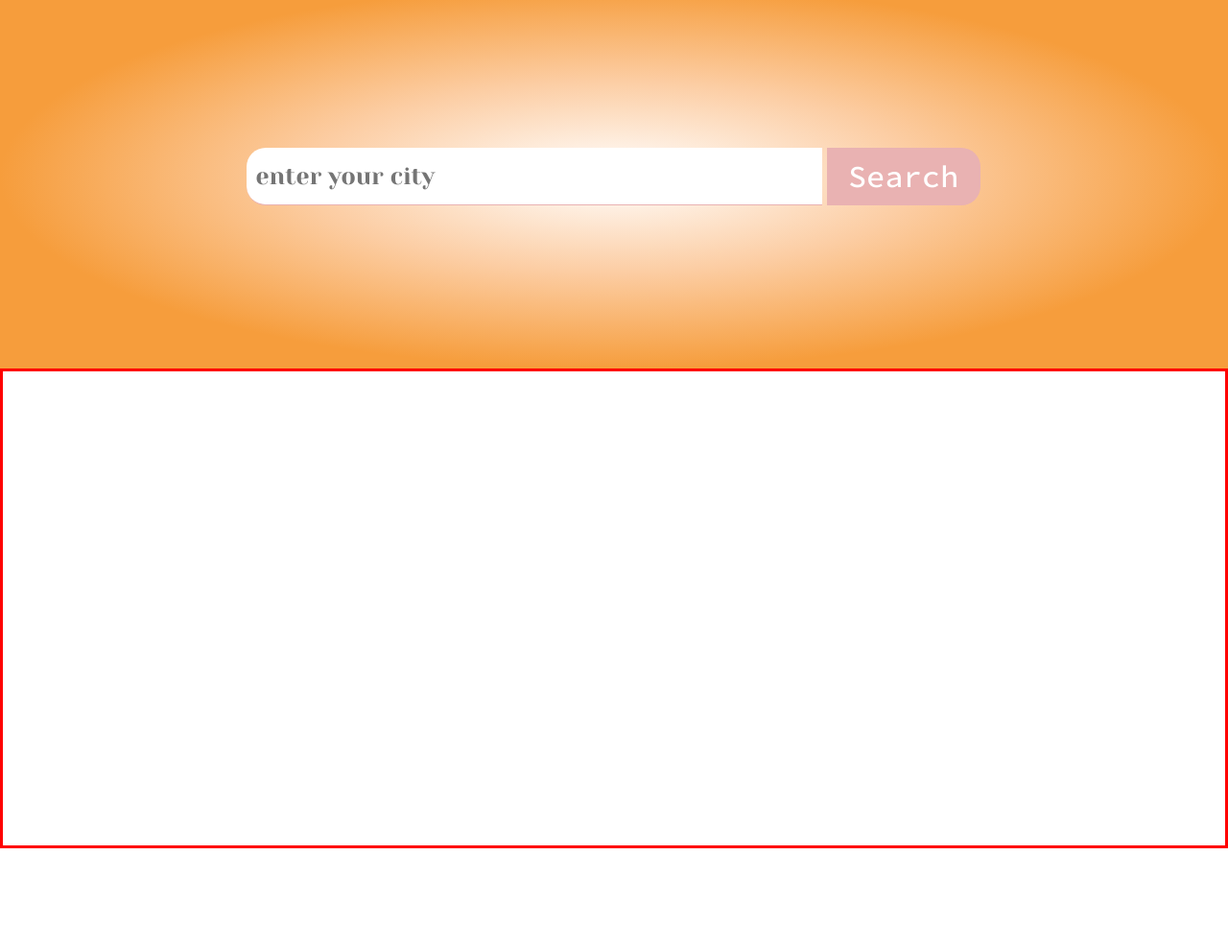
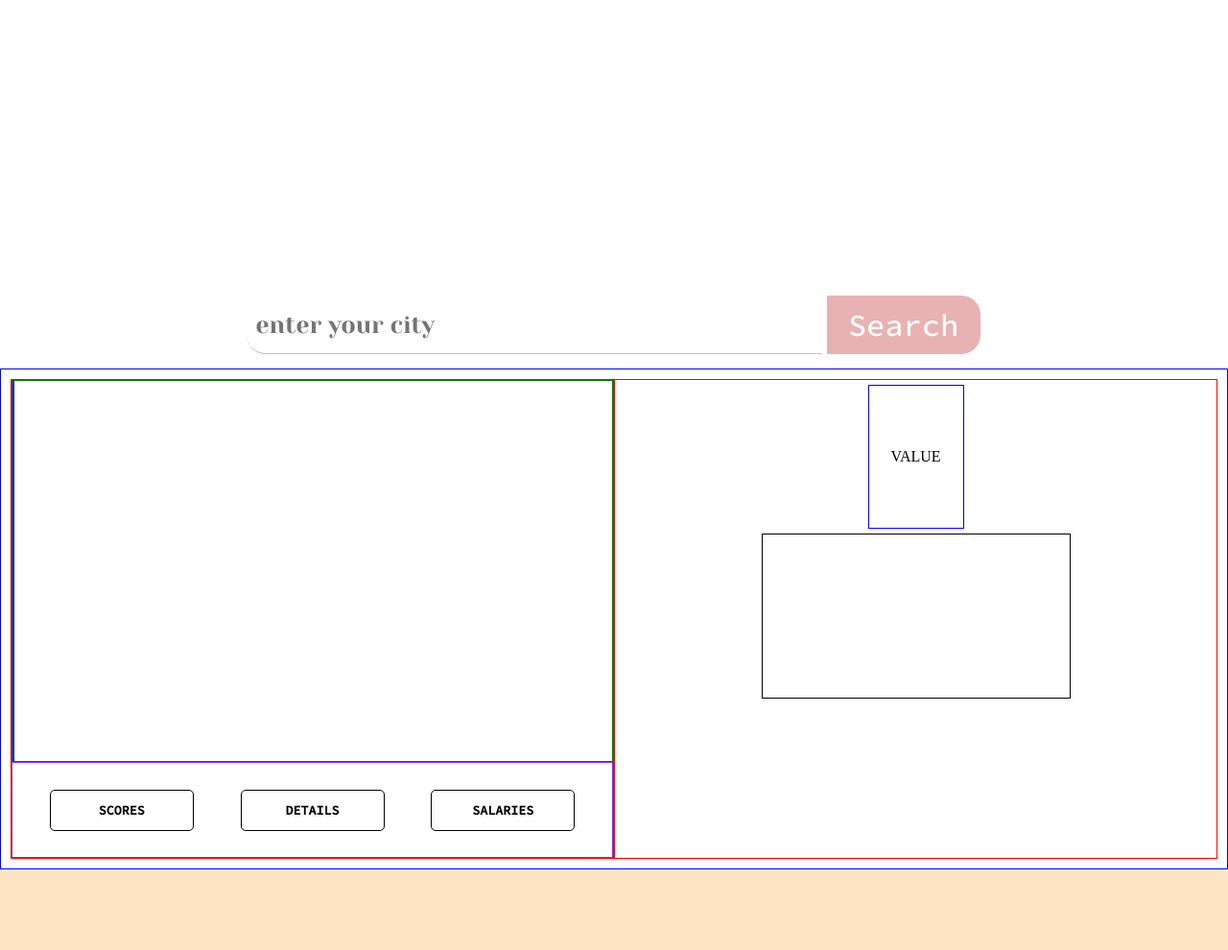
Before and after one commit to David92p/-S2I-JS-Advanced, a website built with webpack: page src/index.html in a window 1280 px wide. Shown: the part 56-1046 px from the top of the page at 96% size. Before the commit the page ends 940 px from the top, so only its background shows below. Built offline with nearby package versions, Linux system fonts and the light colour scheme; no server answers; files whose address does not match are found by name.

Commit message:
fixed structure main and style

```diff
--- a/src/css/style.css
+++ b/src/css/style.css
@@ -10,7 +10,9 @@
 }
 
 body {
-    height: 100vh;
+    min-height: 100vh;
+    width: 100vw;
+    overflow-x: hidden;
     text-decoration: none;
     list-style: none;
 }
@@ -32,7 +34,7 @@ body {
 
     width: 100vw;
     /* margin: 0 auto; */
-    background-color: rgba(48, 48, 48, 0.85);
+    background-color: 		#ffe4c4
 }
 
 .logo-container h1 {
@@ -40,7 +42,7 @@ body {
     font-size: 32px;
     font-weight: 800;
 
-    color: white;
+    color: white
 }
 
 .logo-container h1 span {
@@ -52,13 +54,13 @@ body {
 .container-research {
     display: flex;
     justify-content:center;
-    align-items: center;
+    align-items: flex-end;
 
-    background: radial-gradient(closest-side, #ffffff, #fccda3, #f69d3c);
     height: 400px;
     width: 100vw;
     background-repeat: no-repeat;
     background-size: cover;
+    padding-bottom: 15px;
 }
 
 form {
@@ -129,12 +131,114 @@ ul {
 
 .container-main {
     display: flex;
-    justify-content: center;
+
+    border: 1px solid blue;
+}
+
+.container-informations-city {
+    display: flex;
+    flex-direction: column;
+
+    height: 500px;
+    width: 50%;
+    margin: 10px 0px 10px 10px;
+    border: 1px solid red;
+}
+
+    .container-descriptions-city {
+        display: flex;
+
+        height: 80%;
+        width: 100%;
+        border: 1px solid green;
+    }
+
+        .about-city {
+            border: 1px solid blue;
+        }
+
+    .container-btn-informations {
+        display: flex;
+        justify-content: space-evenly;
+        align-items: center;
+
+        height: 20%;
+        width: 100%;
+        border: 1px solid blueviolet;
+    }
+
+        .container-btn-informations button{
+            background: none;
+            border: 1px solid #000;
+            border-radius: 5px;
+            font-family: 'Source Code Pro', monospace;
+            font-weight: bold;
+            text-transform: uppercase;
+            padding: 12px 20px;
+            min-width: 150px;
+            margin: 10px;
+            cursor: pointer;
+            transition: color 0.4s linear;
+            position: relative;
+        }
+
+        .container-btn-informations button:hover {
+            color: #fff
+        }
+
+        .container-btn-informations button::before {
+            content: "";
+            position: absolute;
+            left: 0;
+            top: 0;
+            width: 100%;
+            height: 100%;
+            background-color: #e9b2b2;
+            z-index: -1;
+            transition: transform 1s;
+            transform-origin: 0 0;
+            transition-timing-function: cubic-bezier(0.5,1.6,0.4,0.7);
+            transform: scaleX(0);
+        }
+
+        .container-btn-informations button:hover::before {
+            transform: scaleX(1);
+        }
+
+.container-canva {
+    display: flex;
+    flex-direction: column;
     align-items: center;
+    height: 500px;
+    width: 50%;
+    margin: 10px 10px 10px 0px;
+    border: 1px solid red;
+}
 
+    .total-score {
+        display: flex;
+        justify-content: center;
+        align-items: center;
+
+        height: 150px;
+        width: 100px;
+        margin: 5px;
+        border: 1px solid blue;
+    }
+
+    .my-canva {
+        padding: 10px;
+        border: 1px solid black;
+    }
+
+/****************************************************************************************************/
+/********************************************* FOOTER ***********************************************/
+/****************************************************************************************************/
+
+.container-footer {
+    height: 100px;
     width: 100%;
-    height: 500px;
-    border: 3px solid red;
+    background-color: 	#ffe4c4;
 }
 
 /* @media screen and (max-width: 768px) {
--- a/src/index.html
+++ b/src/index.html
@@ -24,7 +24,25 @@
         </div>
     </div>
     <div class="container-main">
-        <canvas id="myCanva"></canvas>
+        <div id="container-informations-city" class="container-informations-city">
+            <div id="container-descriptions-city" class="container-descriptions-city">
+                <div id="about-city" class="about-city"></div>
+            </div>
+            <div id="container-btn-informations" class="container-btn-informations">
+                <button type="button" id="btn-scores" class="btn-scores">Scores</button>
+                <button type="button" id="btn-details" class="btn-details">Details</button>
+                <button type="button" id="btn-salaries" class="btn-salaries">Salaries</button>
+            </div>
+        </div>
+        <div id="container-canva" class="container-canva">
+            <div id="total-score" class="total-score">
+                VALUE
+            </div>
+            <canvas id="my-canva" class="my-canva"></canvas>
+        </div>
+    </div>
+    <div class="container-footer">
+
     </div>
 </body>
 </html>
```
